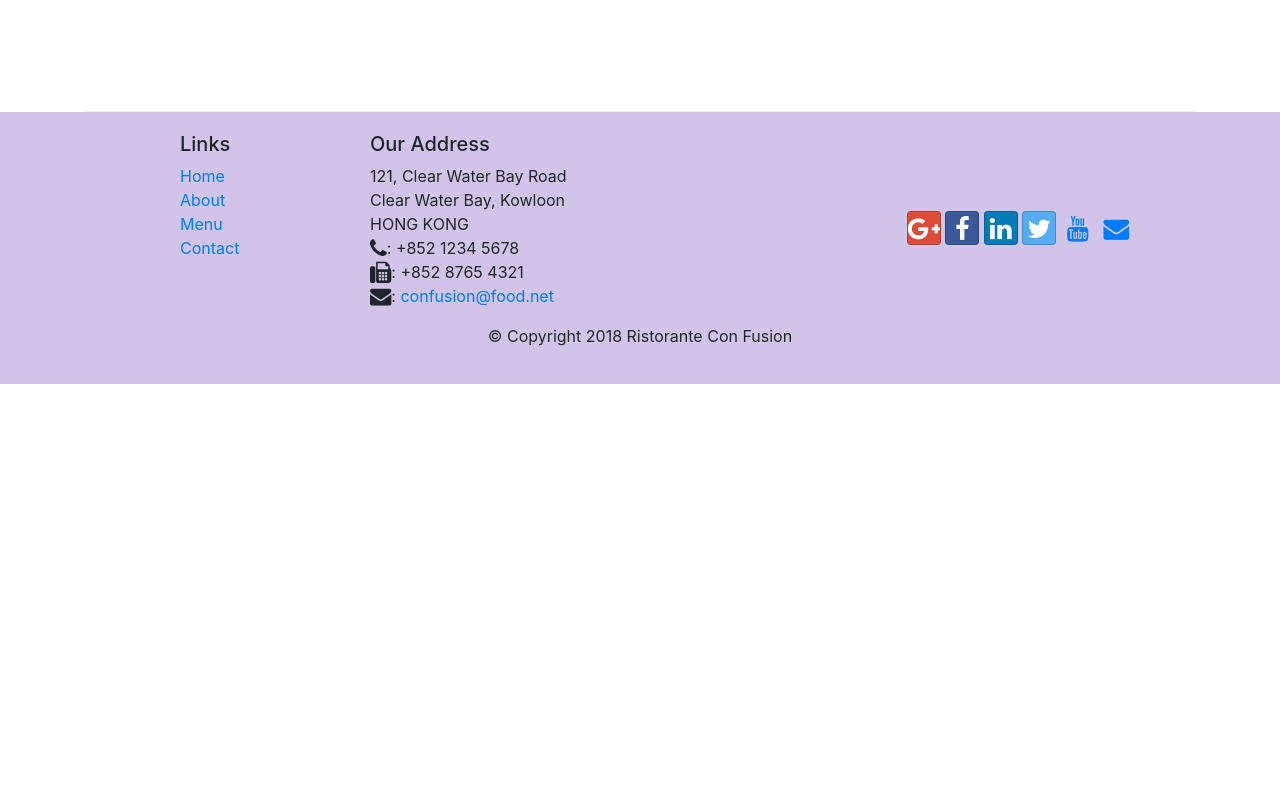
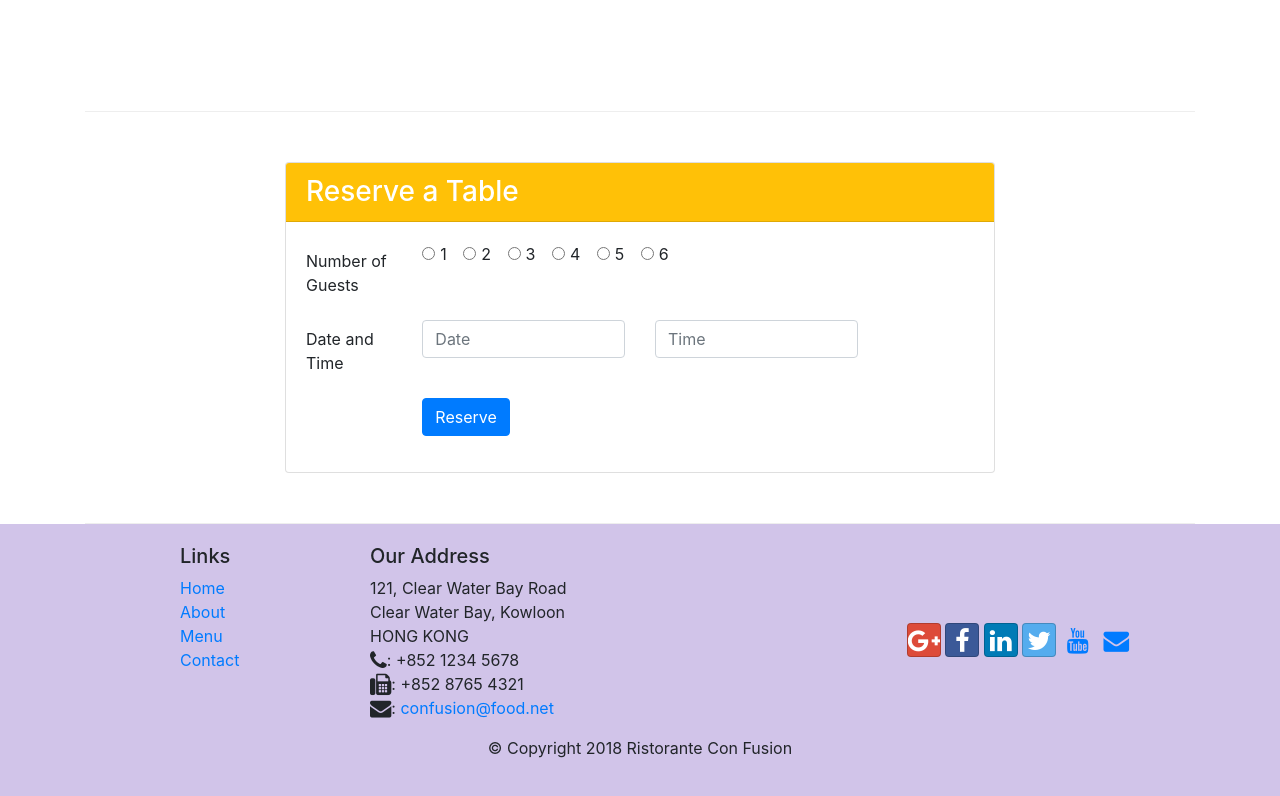
Before and after one commit to pranali-ninawe/Coursera-course1, a website: page index.html in a window 1280 px wide. Shown: the part 1422-2218 px from the top of the page. Before the commit the page ends 1806 px from the top, so only its background shows below. Drawn offline with nearby package versions, Linux system fonts and the light colour scheme.

Commit message:
Assignment-2

```diff
--- a/index.html
+++ b/index.html
@@ -78,8 +78,17 @@
               your culinary senses!
             </p>
           </div>
-          <div class="col-12 col-sm align-self-center">
+          <div class="col-12 col-sm-3 align-self-center">
             <img src="img/logo.png" class="img-fluid" />
+          </div>
+          <div class="col-12 col-sm-3 align-self-center">
+            <a
+              href="#reservation"
+              role="button"
+              class="btn btn-warning btn-sm btn-block"
+            >
+              Reserve Table
+            </a>
           </div>
         </div>
       </div>
@@ -117,13 +126,24 @@
           <h3>This Month's Promotions</h3>
         </div>
         <div class="col col-sm col-md">
-          <h2>Weekend Grand Buffet</h2>
-          <p class="d-none d-sm-block">
-            Featuring mouthwatering combinations with a choice of five different
-            salads, six enticing appetizers, six main entrees and five choicest
-            desserts. Free flowing bubbly and soft drinks. All for just $19.99
-            per person
-          </p>
+          <div class="media">
+            <div class="media-body">
+              <h2 class="mt-0">
+                Weekend Grand Buffet <span class="badge badge-danger">NEW</span>
+              </h2>
+              <p class="d-none d-sm-block">
+                Featuring mouthwatering combinations with a choice of five
+                different salads, six enticing appetizers, six main entrees and
+                five choicest desserts. Free flowing bubbly and soft drinks. All
+                for just $19.99 per person
+              </p>
+            </div>
+            <img
+              class="d-flex ml-3 img-thumbnail align-self-center"
+              src="img/buffet.png"
+              alt="buffet"
+            />
+          </div>
         </div>
       </div>
 
@@ -147,6 +167,123 @@
                 world, he specializes in creating mouthwatering Indo-Italian
                 fusion experiences.
               </p>
+            </div>
+          </div>
+        </div>
+      </div>
+
+      <div class="row row-content align-items-center">
+        <div class="col-12 offset-sm-2 col-sm-8">
+          <div class="card">
+            <h3 class="card-header bg-warning text-white">Reserve a Table</h3>
+            <div class="card-body">
+              <form id="reservation">
+                <div class="form-group row">
+                  <label for="numguests" class="col-md-2 col-form-label"
+                    >Number of Guests</label
+                  >
+                  <div class="col-md-10">
+                    <div class="form-check form-check-inline">
+                      <input
+                        type="radio"
+                        class="form-check-input"
+                        id="inlineRadio1"
+                        name="numguests"
+                      />
+                      <label class="form-check-label" for="inlineRadio1"
+                        >1</label
+                      >
+                    </div>
+                    <div class="form-check form-check-inline">
+                      <input
+                        type="radio"
+                        class="form-check-input"
+                        id="inlineRadio2"
+                        name="numguests"
+                      />
+                      <label class="form-check-label" for="inlineRadio2"
+                        >2</label
+                      >
+                    </div>
+                    <div class="form-check form-check-inline">
+                      <input
+                        type="radio"
+                        class="form-check-input"
+                        id="inlineRadio3"
+                        name="numguests"
+                      />
+                      <label class="form-check-label" for="inlineRadio3"
+                        >3</label
+                      >
+                    </div>
+                    <div class="form-check form-check-inline">
+                      <input
+                        type="radio"
+                        class="form-check-input"
+                        id="inlineRadio4"
+                        name="numguests"
+                      />
+                      <label class="form-check-label" for="inlineRadio4"
+                        >4</label
+                      >
+                    </div>
+                    <div class="form-check form-check-inline">
+                      <input
+                        type="radio"
+                        class="form-check-input"
+                        id="inlineRadio5"
+                        name="numguests"
+                      />
+                      <label class="form-check-label" for="inlineRadio5"
+                        >5</label
+                      >
+                    </div>
+                    <div class="form-check form-check-inline">
+                      <input
+                        type="radio"
+                        class="form-check-input"
+                        id="inlineRadio6"
+                        name="numguests"
+                      />
+                      <label class="form-check-label" for="inlineRadio6"
+                        >6</label
+                      >
+                    </div>
+                  </div>
+                </div>
+
+                <div class="form-group row">
+                  <label for="datetime" class="col-12 col-md-2 col-form-label"
+                    >Date and Time</label
+                  >
+                  <div class="col-md-4">
+                    <input
+                      type="text"
+                      class="form-control"
+                      id="inp_date"
+                      name="datetime"
+                      placeholder="Date"
+                    />
+                  </div>
+                  <div class="col-md-4">
+                    <input
+                      type="text"
+                      class="form-control"
+                      id="inp_time"
+                      name="datetime"
+                      placeholder="Time"
+                    />
+                  </div>
+                </div>
+
+                <div class="form-group row">
+                  <div class="offset-md-2 col-md-10">
+                    <button type="submit" class="btn btn-primary">
+                      Reserve
+                    </button>
+                  </div>
+                </div>
+              </form>
             </div>
           </div>
         </div>
```
